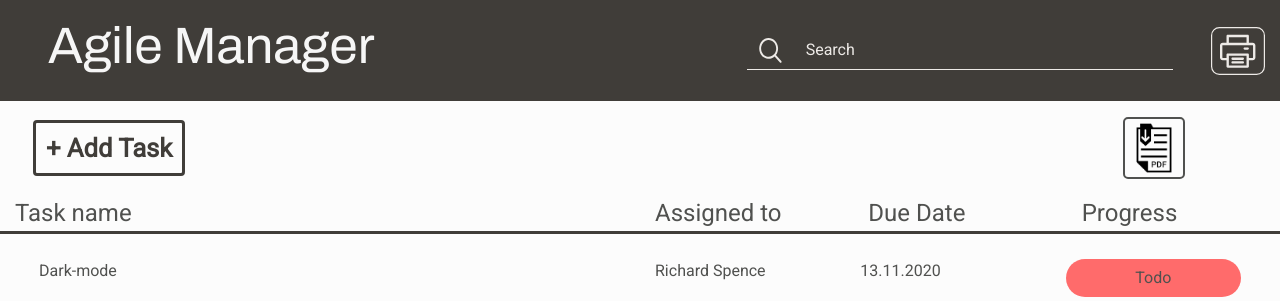
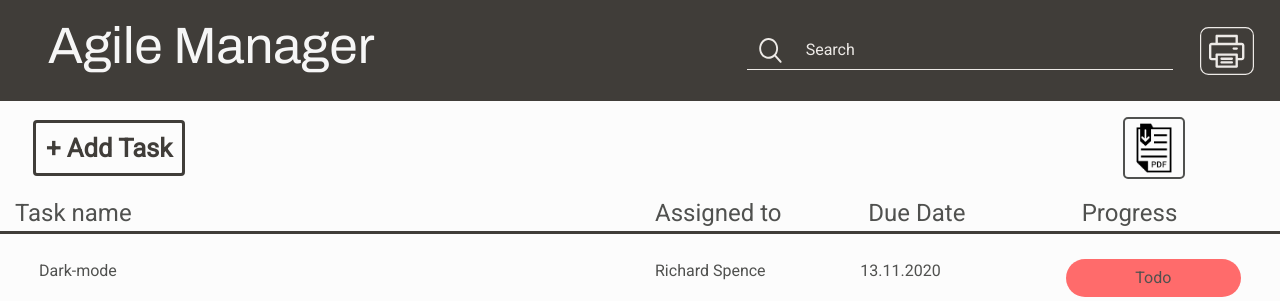
Before and after one commit to filippo-orru/agile-project-tasks, a Flask app: page / in a window 1280 px wide. Shown: the top 301 px of the page. Run offline with Flask 2, Linux system fonts and the light colour scheme; data comes from the database, SQL or seed files in the repository; style sheets or scripts are compiled from the project's sources; some libraries are stand-ins or nearby versions.

Commit message:
fixed position of printButton

```diff
--- a/templates/index.html
+++ b/templates/index.html
@@ -39,7 +39,7 @@
         </div>
       </div>
 
-      <div class="col-md-1 col-2 my-auto d-flex justify-content-end order-lg-2 order-md-1 order-1">
+      <div class="col-md-1 col-2 my-auto d-flex justify-content-center order-lg-2 order-md-1 order-1">
         <a href="print" target="_blank"><img class="printButton" src="/static/img/printbutton.svg"
             alt="Print Button"></a>
       </div>
```
